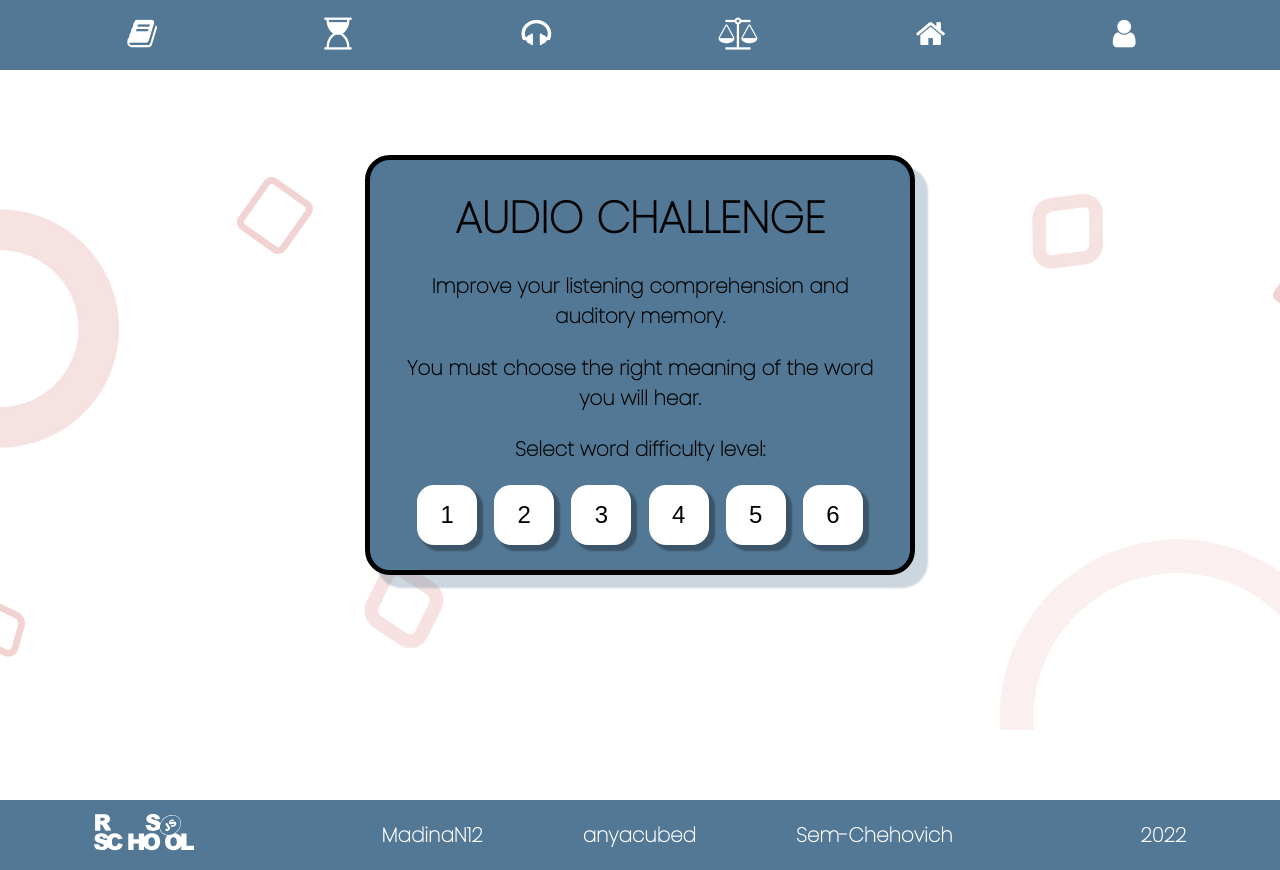
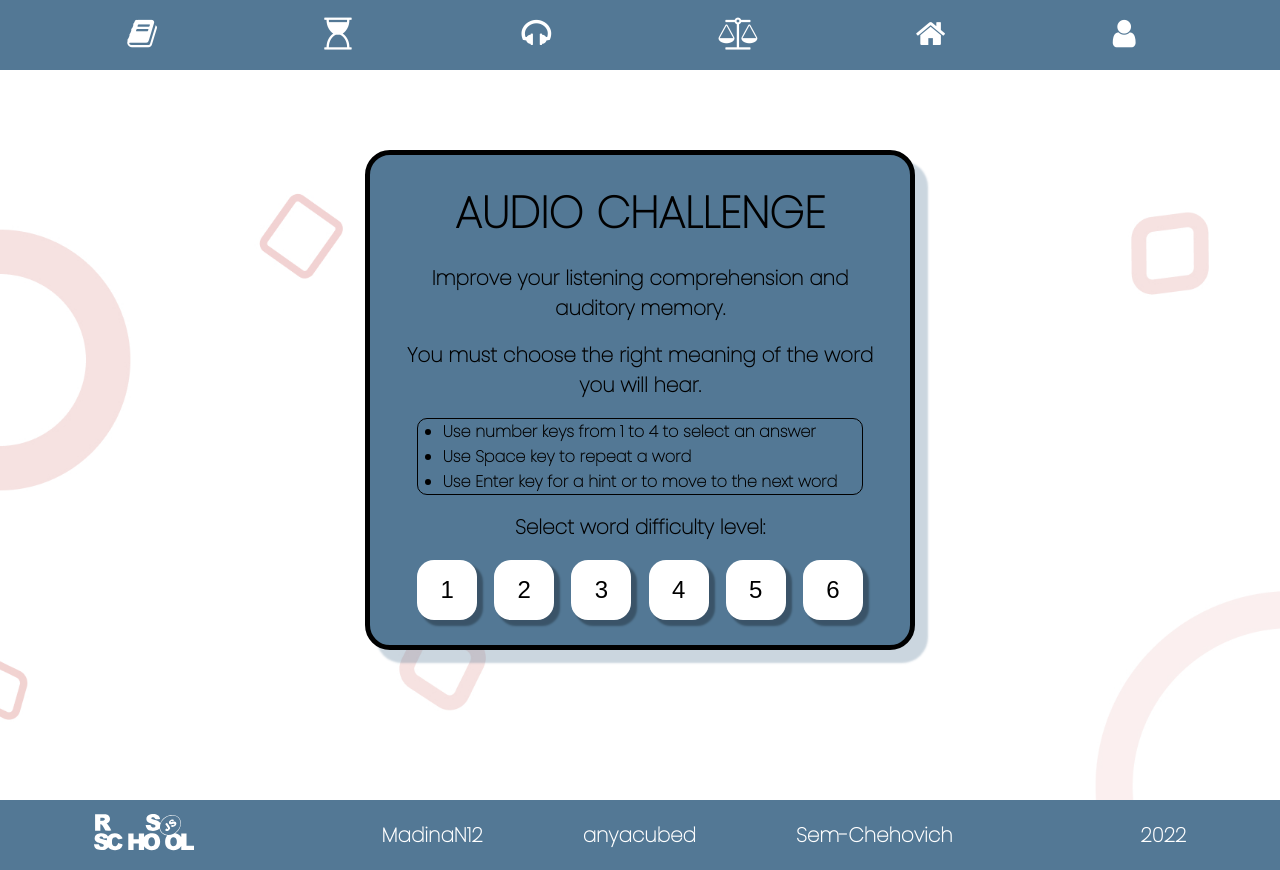
Before and after one commit to Sem-Chehovich/rslang, a React (Create React App) app in the folder my-app/: page /audio in a window 1280 px wide. Built offline with nearby package versions, Linux system fonts and the light colour scheme.

Commit message:
feat: add keybord game control

```diff
--- a/my-app/src/audioChallengeGame/audioChallenge/audioСhallenge.css
+++ b/my-app/src/audioChallengeGame/audioChallenge/audioСhallenge.css
@@ -1,6 +1,6 @@
 .audio-challenge-memo-page {
   width: 100%;
-  height: calc(100vh - 70px);
+  height: 100vh;
   display: flex;
   flex-direction: column;
   justify-content: center;
@@ -12,7 +12,7 @@
 
 .audio-challenge-memo {
   width: 550px;
-  height: 420px;
+  height: 500px;
   background-color: #537895;
   border: 5px solid black;
   border-radius: 25px;
@@ -22,6 +22,17 @@
   flex-direction: column;
   text-align: center;
   justify-content: space-between;
+}
+
+.audio-challenge-memo__list {
+  margin: 0 auto;
+  padding: 0 25px;
+  border-radius: 10px;
+  border: 1px solid black;
+}
+
+.audio-challenge-memo li {
+  text-align: start;
 }
 
 .audio-challenge-memo h2 {
--- a/my-app/src/audioChallengeGame/audioChallenge/audioСhallenge.tsx
+++ b/my-app/src/audioChallengeGame/audioChallenge/audioСhallenge.tsx
@@ -42,6 +42,7 @@ export const AudioChallenge: React.FC = () => {
   const navigate = useNavigate();
   const currDate = new Date() as Date;
   const currDateStr = `${currDate.getDate()}.${currDate.getMonth()}.${currDate.getFullYear()}` as string;
+  const userId = localStorage.getItem('userId') as string;
 
   const initStatOptional: IUserStatistic = {
     learnedWords: 0,
@@ -90,6 +91,19 @@ export const AudioChallenge: React.FC = () => {
         wordsArr.push(...data as any);
       })
 
+      // await wordPageApiService.getAllUserWords(userId)
+      // .then((data) => {
+      //   const learnedWords = data.filter((word: IUserWord) => word.difficulty === 'weak');
+      //   console.log(data)
+      //   console.log(wordsArr)
+      //   console.log(learnedWords);
+      //   wordsArr.filter((word: Word) => word.id !== learnedWords.id);
+      //   console.log(wordsArr)
+      //   if (wordsArr.length < ) {
+
+      //   }
+      // })
+
       generateMixedArray(wordsArr);
       setGameOver(false);
       setLoading(false);
@@ -132,7 +146,6 @@ export const AudioChallenge: React.FC = () => {
   }
 
   async function pushNewWord(wordId: string, isRight: boolean) {
-    const userId = localStorage.getItem('userId') as string;
 
     if (userId != null) {
       const dbWord = await wordPageApiService.getUserWordById(userId, wordId) as IUserWord;
@@ -201,7 +214,7 @@ export const AudioChallenge: React.FC = () => {
   const handleAnswerClick = (event: React.MouseEvent<HTMLButtonElement>) => {
     const answerBtns = document.querySelectorAll('.audio-challenge-card__words-btn') as NodeListOf<HTMLButtonElement>;
     const challengeNextBtn = document.querySelector('.audio-challenge-card__next-btn') as HTMLButtonElement;
-    const chosenAnswer = event.currentTarget.value as string;
+    const chosenAnswer = event.currentTarget.innerHTML as string;
     const correctAnswer = words[questionNumber].find((x) => x.isRight === true) as Word;
     let isCorrect = false as boolean;
     isAnswered.push(true);
@@ -300,7 +313,7 @@ export const AudioChallenge: React.FC = () => {
   }
 
   const handleNextQuestionClick = (event: React.MouseEvent<HTMLButtonElement>) => {
-    const answerBtns = document.querySelectorAll('.audio-challenge-card__words-btn') as NodeListOf<HTMLElement>;
+    const answerBtns = document.querySelectorAll('.audio-challenge-card__words-btn') as NodeListOf<HTMLButtonElement>;
     const correctAnswer = words[questionNumber].find((x) => x.isRight === true) as Word;
     answerBtns.forEach((x) => {
       x.removeAttribute('disabled');
@@ -410,6 +423,33 @@ export const AudioChallenge: React.FC = () => {
     sound.play();
   }
 
+  document.onkeydown = function(event) {
+    const answerBtns = document.querySelectorAll('.audio-challenge-card__words-btn') as NodeListOf<HTMLButtonElement>;
+    const challengeNextBtn = document.querySelector('.audio-challenge-card__next-btn') as HTMLButtonElement;
+    const audioBtn = document.querySelector('.audio-challenge-card__audio-btn') as HTMLButtonElement;
+    switch (event.code) {
+      case 'Digit1':
+        answerBtns[0].click();
+        break;
+      case 'Digit2':
+        console.log('2')
+        answerBtns[1].click();
+        break;
+      case 'Digit3':
+        answerBtns[2].click();
+        break;
+      case 'Digit4':
+        answerBtns[3].click();
+        break;
+      case 'Space':
+        audioBtn.click();
+      break;
+      case 'Enter':
+        challengeNextBtn.click();
+      break;
+    }
+  }
+
   return (
     <div className='audio-challenge'>
       {loading === true ? <Spinner /> :
@@ -419,6 +459,11 @@ export const AudioChallenge: React.FC = () => {
             <h2>Audio challenge</h2>
             <p>Improve your listening comprehension and auditory memory.</p>
             <p>You must choose the right meaning of the word you will hear.</p>
+            <ul className='audio-challenge-memo__list'>
+              <li>Use number keys from 1 to 4 to select an answer</li>
+              <li>Use Space key to repeat a word</li>
+              <li>Use Enter key for a hint or to move to the next word</li>
+            </ul>
             <p>Select word difficulty level:</p>
             <div className='audio-challenge-memo__game-levels'>
               {levels.map((level: number, index: number) =>
--- a/my-app/src/audioChallengeGame/audioChallengeCard/audioChallengeCard.css
+++ b/my-app/src/audioChallengeGame/audioChallengeCard/audioChallengeCard.css
@@ -1,6 +1,6 @@
 .audio-challenge-card {
   width: 100%;
-  height: calc(100vh - 70px);
+  height: 100vh;
   background-color: rgba(210, 108, 106, .3);
   display: flex;
   flex-direction: column;
@@ -13,7 +13,7 @@
 .audio-challenge-card__icon-btn {
   position: absolute;
   right: 30px;
-  top: 100px;
+  top: 30px;
   width: 40px;
   height: 40px;
   background-size: contain;
--- a/my-app/src/audioChallengeGame/audioChallengeCard/audioChallengeCard.tsx
+++ b/my-app/src/audioChallengeGame/audioChallengeCard/audioChallengeCard.tsx
@@ -55,7 +55,7 @@ export const AudioChallengeCard: React.FC<Props> =
       </div>
       <div className='audio-challenge-card__words'>
         {words?.map((word: Word, index: number) =>
-          <button key={index} id={index.toString()} value={word?.wordTranslate as string} onClick={handleAnswerClick} className='audio-challenge-card__words-btn'>{word?.wordTranslate as string}</button>
+          <button key={index} id={index.toString()} onClick={handleAnswerClick} className='audio-challenge-card__words-btn'>{word?.wordTranslate as string}</button>
         )};
       </div>
       <button onClick={handleNextQuestionClick} className='audio-challenge-card__next-btn'>I don't know</button>
--- a/my-app/src/sprint-game/sprintQuiz/Sprint.tsx
+++ b/my-app/src/sprint-game/sprintQuiz/Sprint.tsx
@@ -127,7 +127,6 @@ const Sprint: React.FC = () => {
     const userWord = await getUserWord(wordId);
     const currDateStr = getCurrentDate();
     const userSt = await setUserInitialStatistics();
-    console.log("то что мы получили", userSt)
 
     if (typeof userSt !== 'number')
       initStatOptional.optional.sprintGame.rightAnsCount = userSt.optional.sprintGame.rightAnsCount;
@@ -140,7 +139,6 @@ const Sprint: React.FC = () => {
         initStatOptional.optional.sprintGame.rightAnsCount += 1;
         wordOptional.difficulty = 'weak';
       }
-      console.log("новое")
       await createUserWord(wordId, wordOptional);
     } else {
       if (typeof userWord !== 'number') {
@@ -198,7 +196,6 @@ const Sprint: React.FC = () => {
       initStatOptional.optional.audioGame.questionsCount = userSt.optional.audioGame.questionsCount;
       initStatOptional.optional.audioGame.percentage = userSt.optional.audioGame.percentage;
     }
-    console.log("то что мы сохраним в базу", initStatOptional)
     await upsetUserStatistics(initStatOptional);
   }
 
--- a/my-app/src/statistics/statistics.css
+++ b/my-app/src/statistics/statistics.css
@@ -1,5 +1,5 @@
 .statistics-page {
-  height: calc(100vh - 70px);
+  height: 100vh;
   background-image: url('../mainPage/assets/bg.jpg');
   background-repeat: no-repeat;
   background-size: cover;
@@ -60,8 +60,20 @@
 
 @media (max-width: 1350px) {
 
+  .statistics-page {
+    height: 100%;
+    padding: 100px 0 70px;
+    gap: 20px;
+  }
+
   .statistics-page__cards {
     flex-direction: column;
   }
 
 }
+
+@media (max-width: 700px) {
+  .statistics-page h2 {
+    font-size: 38px;
+  }
+}
```
